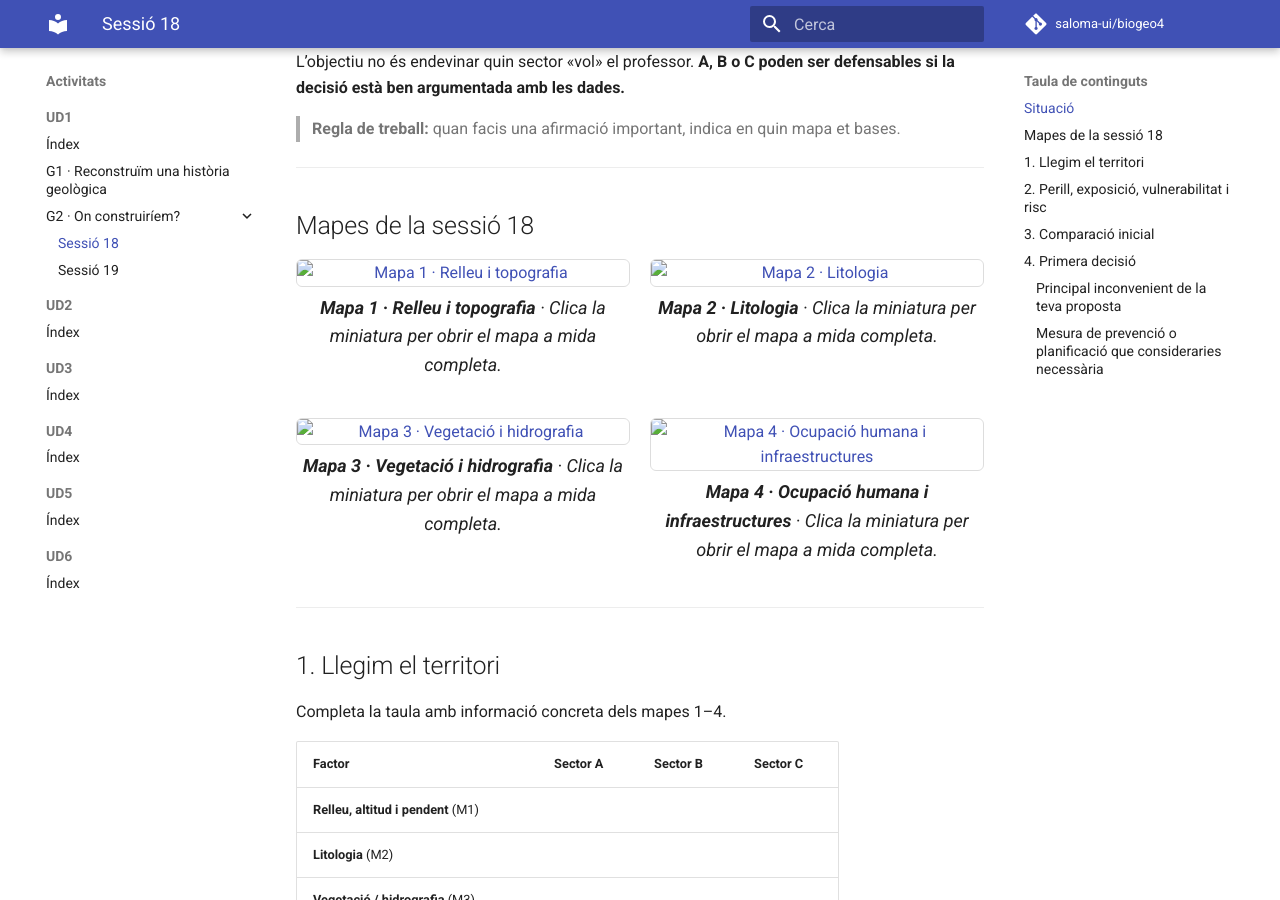
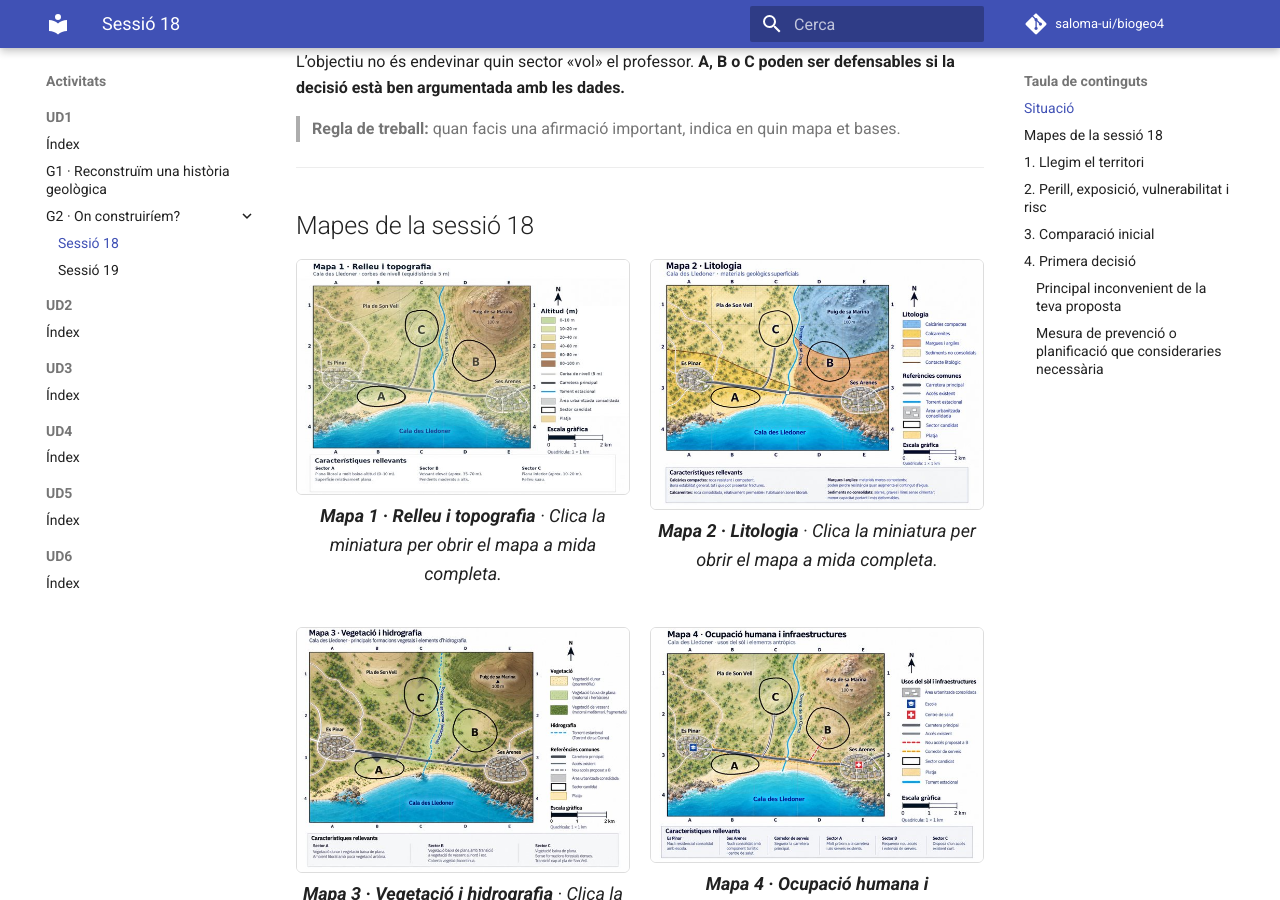
Before and after one commit to saloma-ui/biogeo4, an MkDocs documentation site: the page built from docs/activitats/ud1/g2/g2_sessio_18.md, in a window 1280 px wide and 900 px high, scrolled down 665 px. Built offline with MkDocs 1.6.1 and Material for MkDocs 9.7.7, drawn with Linux system fonts in a browser that asks for light colours; comment, search, counter and statistics services are not loaded.

Commit message:
Corregeix les rutes de les figures de G2 per a MkDocs i PDF

```diff
--- a/docs/activitats/ud1/g2/g2_sessio_18.md
+++ b/docs/activitats/ud1/g2/g2_sessio_18.md
@@ -33,8 +33,8 @@ L’objectiu no és endevinar quin sector «vol» el professor. **A, B o C poden
 
 <div style="display:grid;grid-template-columns:repeat(auto-fit,minmax(260px,1fr));gap:1rem;">
 <figure style="margin:0;">
-  <a href="figures/01_relleu_topografia.png" target="_blank" rel="noopener">
-    <img src="figures/01_relleu_topografia_thumb.jpg"
+  <a href="../figures/01_relleu_topografia.png" target="_blank" rel="noopener">
+    <img src="../figures/01_relleu_topografia_thumb.jpg"
          alt="Mapa 1 · Relleu i topografia"
          loading="lazy"
          style="width:100%;height:auto;border:1px solid #ddd;border-radius:6px;">
@@ -44,8 +44,8 @@ L’objectiu no és endevinar quin sector «vol» el professor. **A, B o C poden
   </figcaption>
 </figure>
 <figure style="margin:0;">
-  <a href="figures/02_litologia.png" target="_blank" rel="noopener">
-    <img src="figures/02_litologia_thumb.jpg"
+  <a href="../figures/02_litologia.png" target="_blank" rel="noopener">
+    <img src="../figures/02_litologia_thumb.jpg"
          alt="Mapa 2 · Litologia"
          loading="lazy"
          style="width:100%;height:auto;border:1px solid #ddd;border-radius:6px;">
@@ -55,8 +55,8 @@ L’objectiu no és endevinar quin sector «vol» el professor. **A, B o C poden
   </figcaption>
 </figure>
 <figure style="margin:0;">
-  <a href="figures/03_vegetacio_hidrografia.png" target="_blank" rel="noopener">
-    <img src="figures/03_vegetacio_hidrografia_thumb.jpg"
+  <a href="../figures/03_vegetacio_hidrografia.png" target="_blank" rel="noopener">
+    <img src="../figures/03_vegetacio_hidrografia_thumb.jpg"
          alt="Mapa 3 · Vegetació i hidrografia"
          loading="lazy"
          style="width:100%;height:auto;border:1px solid #ddd;border-radius:6px;">
@@ -66,8 +66,8 @@ L’objectiu no és endevinar quin sector «vol» el professor. **A, B o C poden
   </figcaption>
 </figure>
 <figure style="margin:0;">
-  <a href="figures/04_ocupacio_infraestructures.png" target="_blank" rel="noopener">
-    <img src="figures/04_ocupacio_infraestructures_thumb.jpg"
+  <a href="../figures/04_ocupacio_infraestructures.png" target="_blank" rel="noopener">
+    <img src="../figures/04_ocupacio_infraestructures_thumb.jpg"
          alt="Mapa 4 · Ocupació humana i infraestructures"
          loading="lazy"
          style="width:100%;height:auto;border:1px solid #ddd;border-radius:6px;">
```
Also changed, not shown: docs/activitats/ud1/g2/g2_sessio_19.md (+6 -6 lines).
